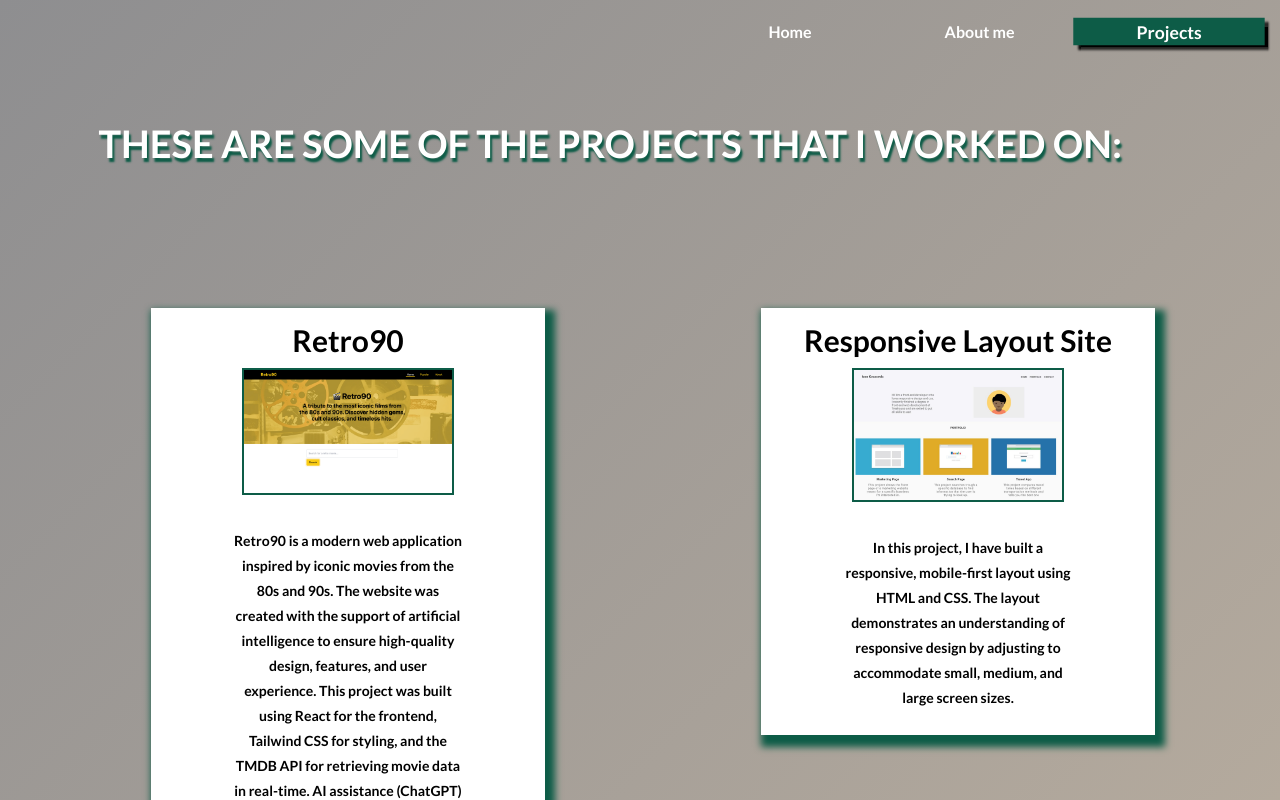
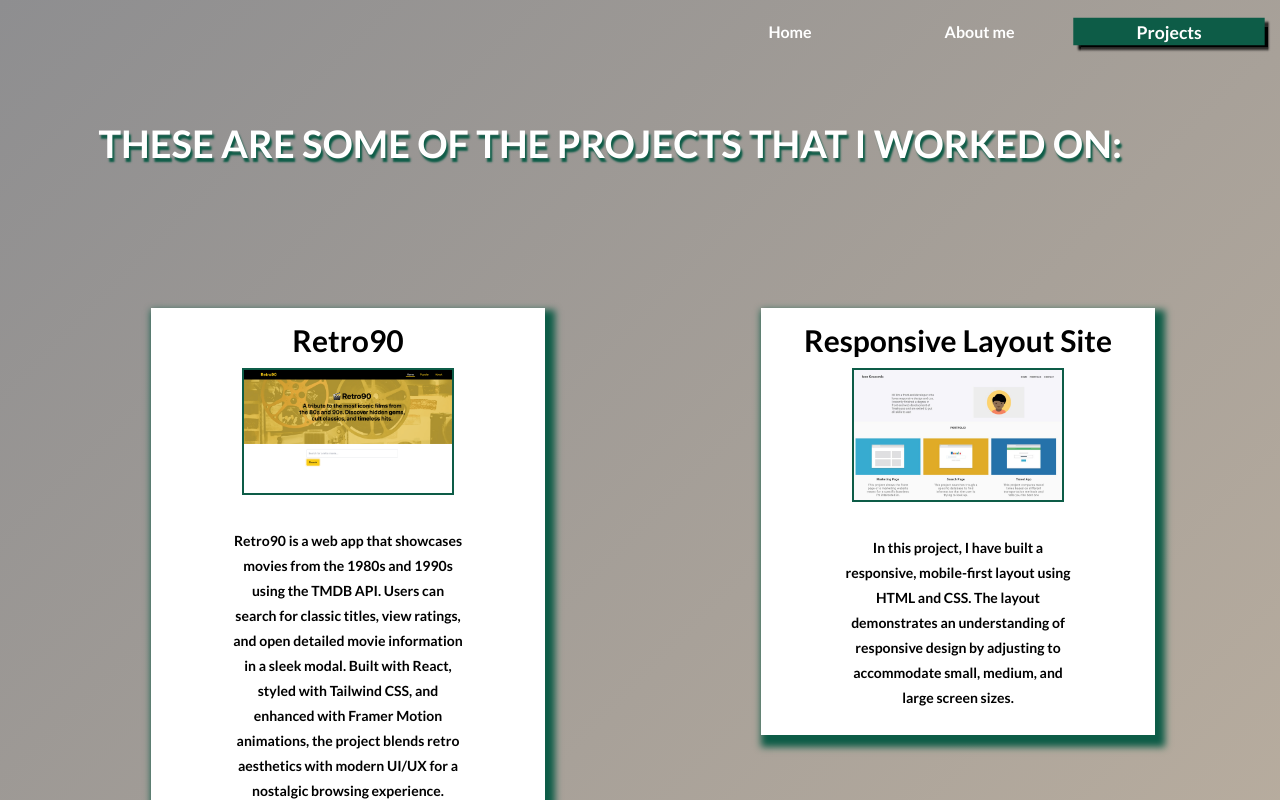
Before and after one commit to Ivan0812/react-port, a React (Vite) app: page /Projects in a window 1280 px wide. Shown: the top 800 px of the page. Built offline with nearby package versions, Linux system fonts and the light colour scheme.

Commit message:
Update Projects.jsx

```diff
--- a/src/components/Projects.jsx
+++ b/src/components/Projects.jsx
@@ -11,7 +11,7 @@ import imgP6 from '../assets/images/project6.png';
 const projectData = [
   {
     title: "Retro90",
-    description: "Retro90 is a modern web application inspired by iconic movies from the 80s and 90s. The website was created with the support of artificial intelligence to ensure high-quality design, features, and user experience. This project was built using React for the frontend, Tailwind CSS for styling, and the TMDB API for retrieving movie data in real-time. AI assistance (ChatGPT) was used throughout the development process – from designing the structure and writing code to improving UX and solving technical challenges. The application does not use a backend or database; instead, it relies entirely on the TMDB API to display up-to-date information.",
+    description: "Retro90 is a web app that showcases movies from the 1980s and 1990s using the TMDB API. Users can search for classic titles, view ratings, and open detailed movie information in a sleek modal. Built with React, styled with Tailwind CSS, and enhanced with Framer Motion animations, the project blends retro aesthetics with modern UI/UX for a nostalgic browsing experience.",
     image: imgP6,
     link: "https://retronineties.netlify.app/",
     alt: "Retro90 Project"
```
